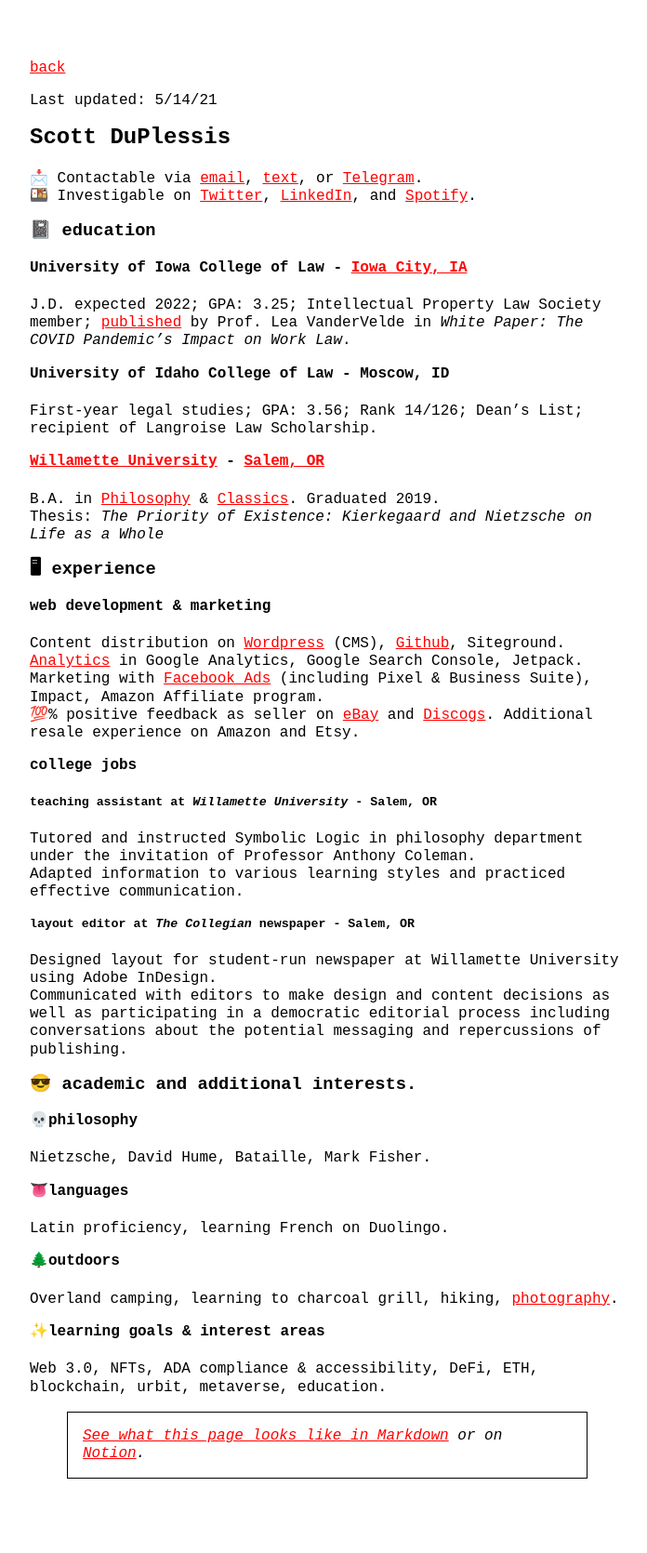
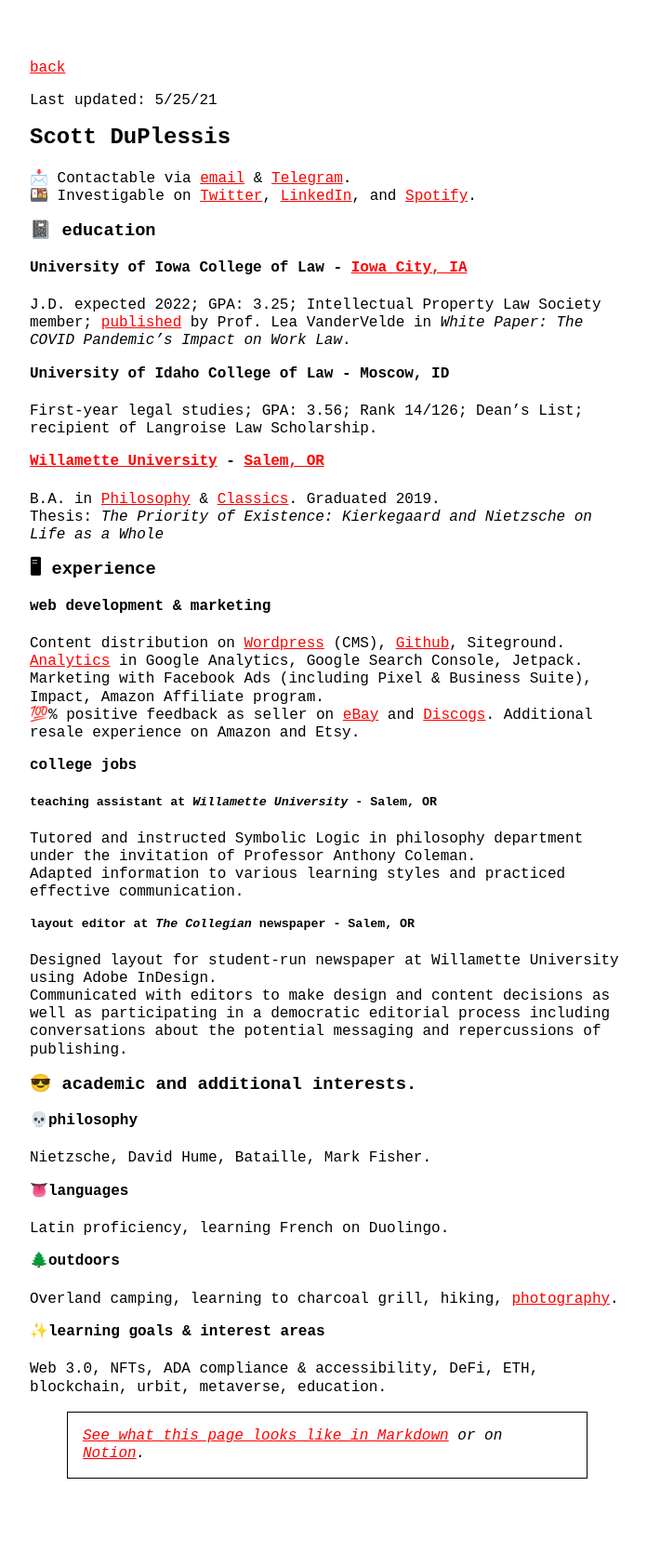
Before and after one commit to lemurodigital/lemuro.digital, a Jekyll site: the page built from cv.md, in a window 1280 px wide. Shown: the whole page at 93% size, without its empty margins (288-984 px from the left). Built offline with Jekyll 4.4.1, drawn with Linux system fonts in a browser that asks for light colours.

Commit message:
Update cv.md

```diff
--- a/cv.md
+++ b/cv.md
@@ -4,9 +4,9 @@ sitemap: false
 title: curriculum vitae
 author: Scott DuPlessis
 ---
-Last updated: 5/14/21
+Last updated: 5/25/21
 ## Scott DuPlessis
-📩 Contactable via [email](mailto:scott@lemuro.digital), [text](tel:+1-352-340-3690), or [Telegram](https://t.me/lemurodigital).
+📩 Contactable via [email](mailto:scott@lemuro.digital) & [Telegram](https://t.me/lemurodigital).
 🍱 Investigable on [Twitter](https://twitter.com/lemurodigital), [LinkedIn](https://www.linkedin.com/in/scott-duplessis-abb8091a1/), and [Spotify](https://open.spotify.com/user/jp6tr9y7iarsp3875ljowt2tn?si=TJz2AX81R3mDPxJRhsK6kQ).
 ### 📓 education
 #### **University of Iowa College of Law** - [Iowa City, IA](https://webcam.iowa.uiowa.edu/live/)
@@ -21,7 +21,7 @@ Thesis: _The Priority of Existence: Kierkegaard and Nietzsche on Life as a Whole
 #### web development & marketing
 Content distribution on [Wordpress](https://fossguides.co/) (CMS), [Github](https://lemuro.digital/), Siteground.
 [Analytics](https://fossguides.co/) in Google Analytics, Google Search Console, Jetpack.
-Marketing with [Facebook Ads](https://facebook.com/fossguides) (including Pixel & Business Suite), Impact, Amazon Affiliate program.
+Marketing with Facebook Ads (including Pixel & Business Suite), Impact, Amazon Affiliate program.
 💯% positive feedback as seller on [eBay](https://www.ebay.com/usr/scottd90024) and [Discogs](https://www.discogs.com/sell/seller_feedback/scottd90024). Additional resale experience on Amazon and Etsy.
 #### college jobs
 ##### **teaching assistant** at _Willamette University_ - Salem, OR
```
